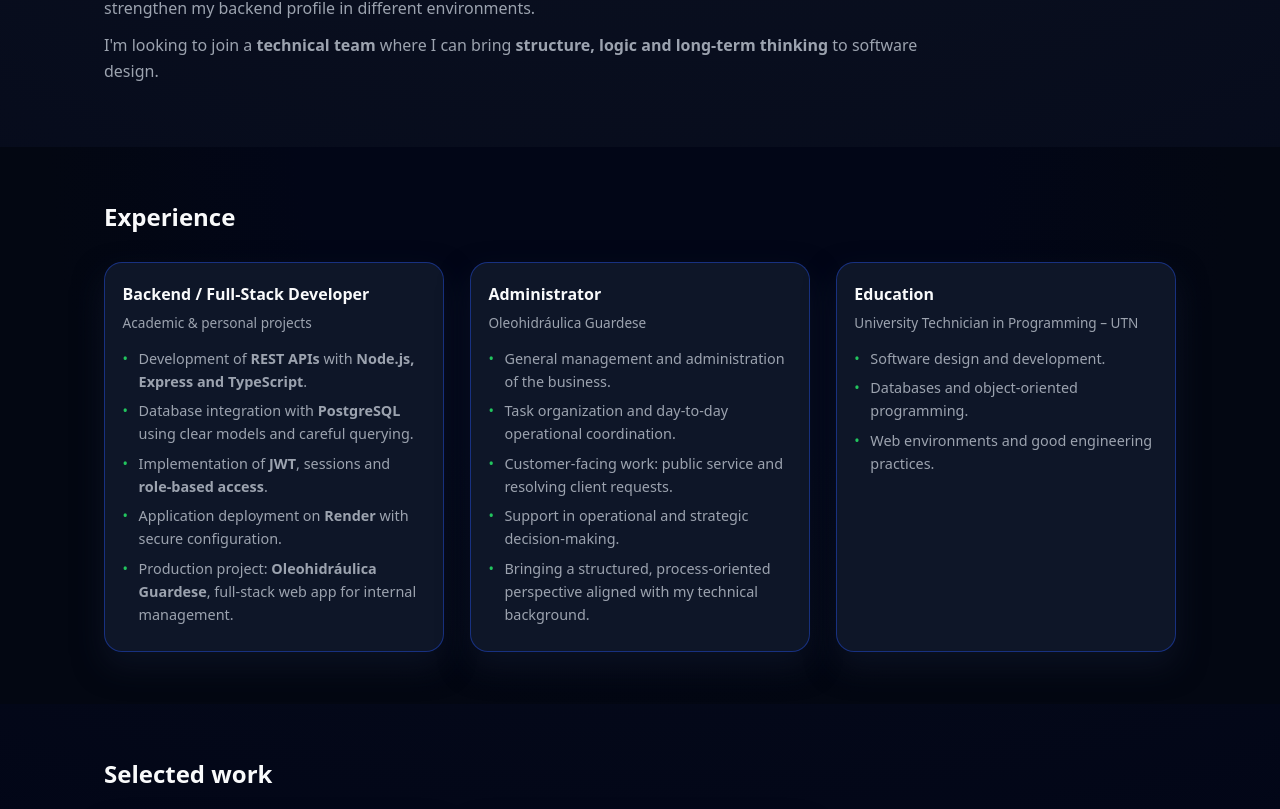
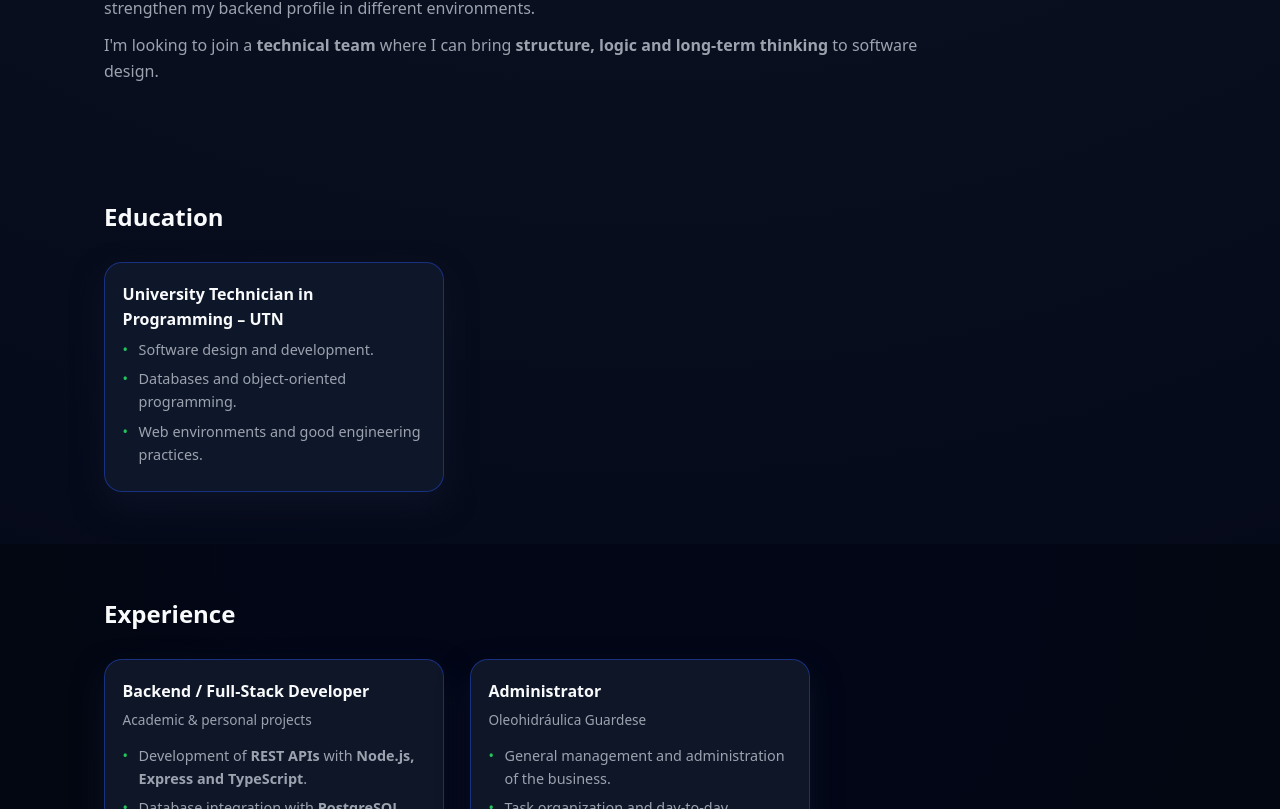
Before and after one commit to LuchoGuardese/Portfolio, a React (Vite) app: page / in a window 1280 px wide. Shown: the part 1111-1920 px from the top of the page. Built offline with nearby package versions, Linux system fonts and the light colour scheme.

Commit message:
Apartar seccion formation

```diff
--- a/src/App.tsx
+++ b/src/App.tsx
@@ -248,6 +248,39 @@ const App: React.FC = () => {
           </div>
         </section>
 
+        {/* Formation */}
+        <section id="formation" className="section" data-reveal>
+          <div className="container">
+            <h2 className="section-title">{isEs ? "Formación" : "Education"}</h2>
+            <div className="cards-grid">
+              <article className="card">
+                <h3 className="card-title">
+                  {isEs
+                    ? "Técnico Universitario en Programación – UTN"
+                    : "University Technician in Programming – UTN"}
+                </h3>
+                <ul className="card-list">
+                  <li>
+                    {isEs
+                      ? "Diseño y desarrollo de software."
+                      : "Software design and development."}
+                  </li>
+                  <li>
+                    {isEs
+                      ? "Bases de datos y programación orientada a objetos."
+                      : "Databases and object‑oriented programming."}
+                  </li>
+                  <li>
+                    {isEs
+                      ? "Entornos web y buenas prácticas de ingeniería."
+                      : "Web environments and good engineering practices."}
+                  </li>
+                </ul>
+              </article>
+            </div>
+          </div>
+        </section>
+
         {/* Experience */}
         <section id="experience" className="section section-alt" data-reveal>
           <div className="container">
@@ -325,33 +358,6 @@ const App: React.FC = () => {
                 </ul>
               </article>
 
-              <article className="card">
-                <h3 className="card-title">
-                  {isEs ? "Formación" : "Education"}
-                </h3>
-                <p className="card-subtitle">
-                  {isEs
-                    ? "Técnico Universitario en Programación – UTN"
-                    : "University Technician in Programming – UTN"}
-                </p>
-                <ul className="card-list">
-                  <li>
-                    {isEs
-                      ? "Diseño y desarrollo de software."
-                      : "Software design and development."}
-                  </li>
-                  <li>
-                    {isEs
-                      ? "Bases de datos y programación orientada a objetos."
-                      : "Databases and object‑oriented programming."}
-                  </li>
-                  <li>
-                    {isEs
-                      ? "Entornos web y buenas prácticas de ingeniería."
-                      : "Web environments and good engineering practices."}
-                  </li>
-                </ul>
-              </article>
             </div>
           </div>
         </section>
```
